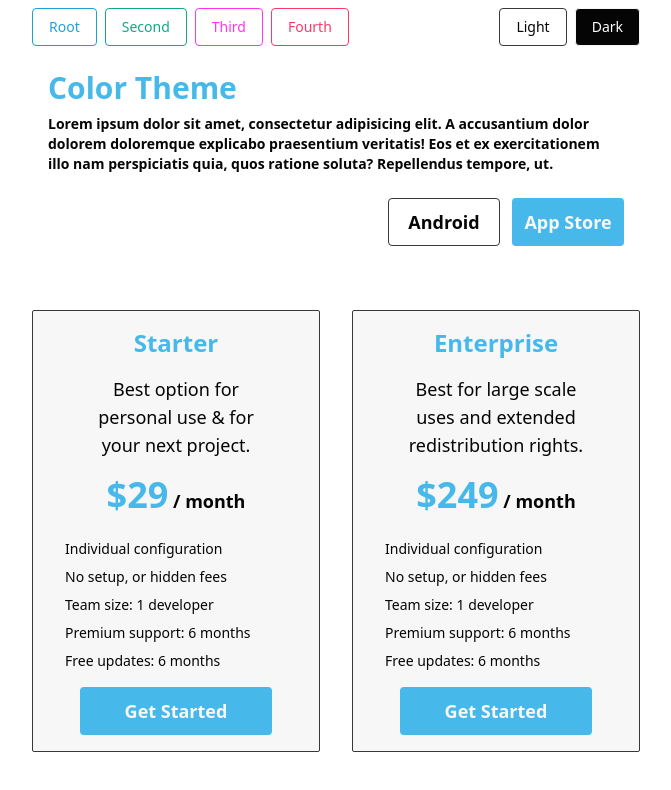
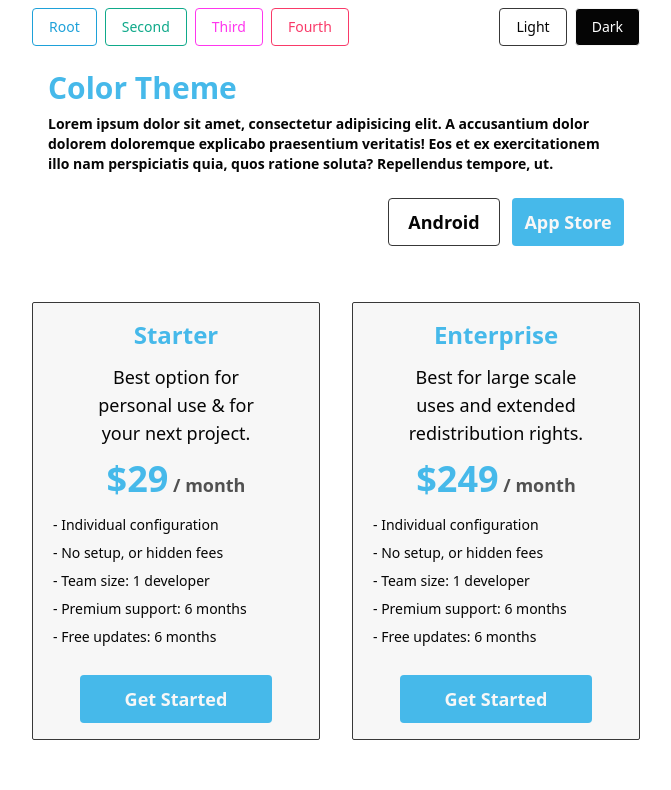
Before and after one commit to okanay/DigitalMenu, a Next.js app: page / in a window 1280 px wide. Shown: the top 790 px of the page, without its empty margins (304-975 px from the left). Built offline with nearby package versions, Linux system fonts and the light colour scheme.

Commit message:
V0.4ColorTheme3

```diff
--- a/pages/index.js
+++ b/pages/index.js
@@ -21,25 +21,25 @@ export default function Home() {
                     </button>
                 </div>
             </div>
-            <div className={'grid grid-cols-1 grid-rows-1 tablet:grid-cols-2 tablet:gap-8 gap-4 pt-4 py-6'}>
+            <div className={'grid grid-cols-1 grid-rows-1 tablet:grid-cols-2 tablet:gap-8 gap-4 pt-2 py-6'}>
                 <div
                     className={'bg-skin-theme-body-100 border border-skin-theme-body-900 rounded-sm text-skin-theme-font-50 mx-auto'}>
-                    <div className={'flex flex-col justify-start gap-4 px-4 py-4 max-w-screen-smPhone'}>
-                        <h2 className={'text-2xl text-skin-theme-400 font-semibold text-center'}>Starter</h2>
-                        <h3 className={'text-lg text-center mx-auto w-3/4'}>Best option for
+                    <div className={'flex flex-col justify-center gap-3 px-1 py-4 max-w-screen-smPhone'}>
+                        <h2 className={'text-2xl text-skin-theme-400 font-semibold text-center w-full px-12'}>Starter</h2>
+                        <h3 className={'text-lg text-center w-full px-12'}>Best option for
                             personal use & for your next project.</h3>
-                        <h1 className={'text-4xl text-skin-theme-400 font-bold text-center mb-2'}>$29<span
-                            className={'text-lg text-skin-theme-font-50'}> / month</span></h1>
+                        <h1 className={'text-4xl text-skin-theme-400 font-bold text-center mb-1'}>$29<span
+                            className={'text-lg text-skin-theme-font-400'}> / month</span></h1>
 
                         <div className={'flex flex-col gap-2 text-sm text-start pl-4'}>
-                            <p>Individual configuration</p>
-                            <p>No setup, or hidden fees</p>
-                            <p>Team size: <span>1 developer</span></p>
-                            <p>Premium support: <span>6 months</span></p>
-                            <p>Free updates: <span>6 months</span></p>
+                            <p> - Individual configuration</p>
+                            <p> - No setup, or hidden fees</p>
+                            <p> - Team size: <span>1 developer</span></p>
+                            <p> - Premium support: <span>6 months</span></p>
+                            <p> - Free updates: <span>6 months</span></p>
                         </div>
 
-                        <div className={'w-full flex flex-row justify-center items-center'}>
+                        <div className={'mt-4 w-full flex flex-row justify-center items-center'}>
                             <button
                                 className={'bg-skin-theme-400 w-48 h-12 text-lg rounded border-[1px] border-skin-theme-400/40 text-skin-theme-font-900 font-semibold'}>Get
                                 Started
@@ -51,21 +51,21 @@ export default function Home() {
 
                 <div
                     className={'bg-skin-theme-body-100 border border-skin-theme-body-900 rounded-sm text-skin-theme-font-50 mx-auto'}>
-                    <div className={'flex flex-col justify-start gap-4 px-4 py-4 max-w-screen-smPhone'}>
-                        <h2 className={'text-2xl text-skin-theme-400 font-semibold text-center'}>Enterprise</h2>
-                        <h3 className={'text-lg text-center mx-auto w-3/4'}>Best for large scale uses and extended redistribution rights.</h3>
-                        <h1 className={'text-4xl text-skin-theme-400 font-bold text-center mb-2'}>$249<span
-                            className={'text-lg text-skin-theme-font-50'}> / month</span></h1>
+                    <div className={'flex flex-col justify-center gap-3 px-1 py-4 max-w-screen-smPhone'}>
+                        <h2 className={'text-2xl text-skin-theme-400 font-semibold text-center w-full px-12'}>Enterprise</h2>
+                        <h3 className={'text-lg text-center w-full px-12'}>Best for large scale uses and extended redistribution rights.</h3>
+                        <h1 className={'text-4xl text-skin-theme-400 font-bold text-center mb-1'}>$249<span
+                            className={'text-lg text-skin-theme-font-400'}> / month</span></h1>
 
                         <div className={'flex flex-col gap-2 text-sm text-start pl-4'}>
-                            <p>Individual configuration</p>
-                            <p>No setup, or hidden fees</p>
-                            <p>Team size: <span>1 developer</span></p>
-                            <p>Premium support: <span>6 months</span></p>
-                            <p>Free updates: <span>6 months</span></p>
+                            <p> - Individual configuration</p>
+                            <p> - No setup, or hidden fees</p>
+                            <p> - Team size: <span>1 developer</span></p>
+                            <p> - Premium support: <span>6 months</span></p>
+                            <p> - Free updates: <span>6 months</span></p>
                         </div>
 
-                        <div className={'w-full flex flex-row justify-center items-center'}>
+                        <div className={'mt-4 w-full flex flex-row justify-center items-center'}>
                             <button
                                 className={'bg-skin-theme-400 w-48 h-12 text-lg rounded border-[1px] border-skin-theme-400/40 text-skin-theme-font-900 font-semibold'}>Get
                                 Started
--- a/styles/globals.css
+++ b/styles/globals.css
@@ -68,18 +68,6 @@
         --theme-font-1000: 5, 5, 5;
     }
 
-    :root {
-        --theme-50: 241, 249, 254;
-        --theme-100: 226, 242, 252;
-        --theme-200: 191, 229, 248;
-        --theme-300: 134, 209, 243;
-        --theme-400: 70, 185, 234;
-        --theme-500: 30, 161, 217;
-        --theme-600: 15, 118, 169;
-        --theme-700: 15, 103, 149;
-        --theme-800: 16, 87, 124;
-        --theme-900: 19, 73, 103;
-    }
     .root-light  {
         --theme-50: 241, 249, 254;
         --theme-100: 226, 242, 252;
```
